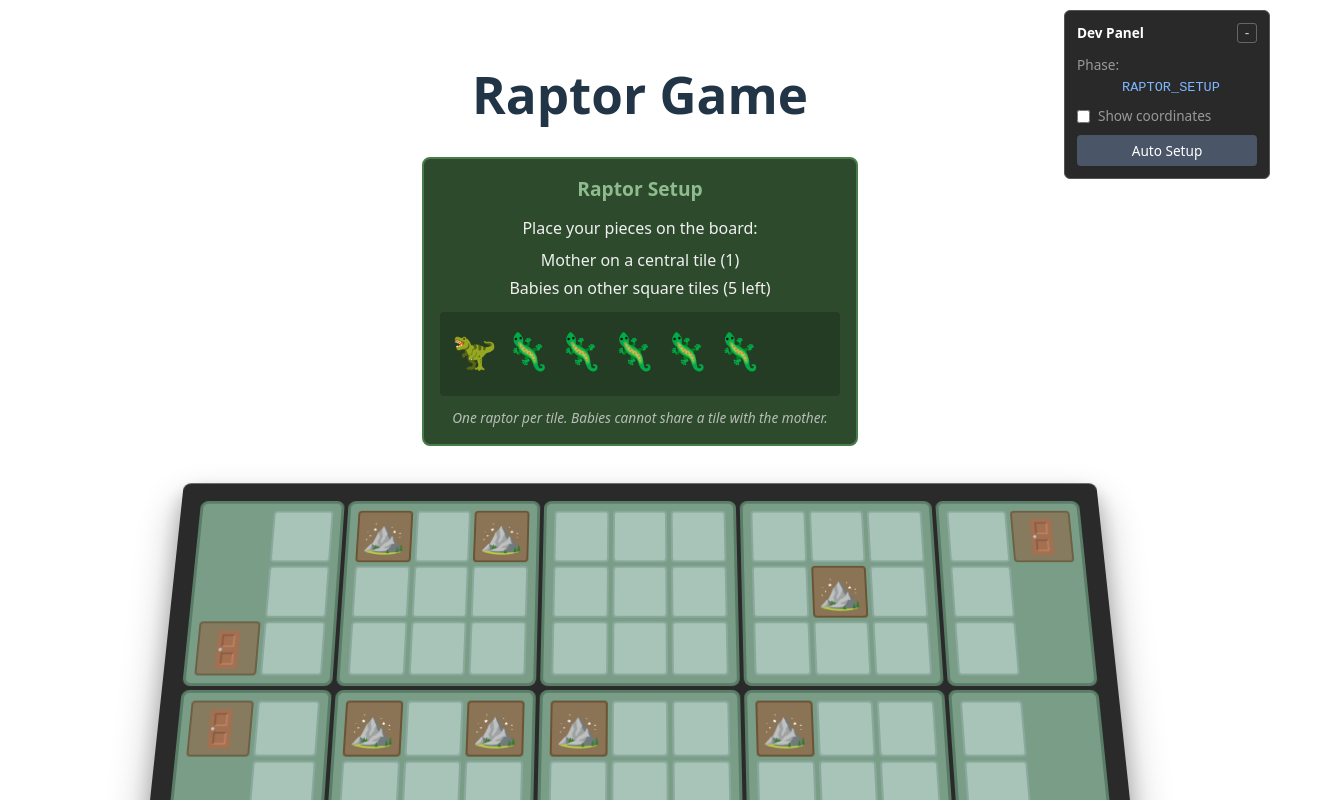
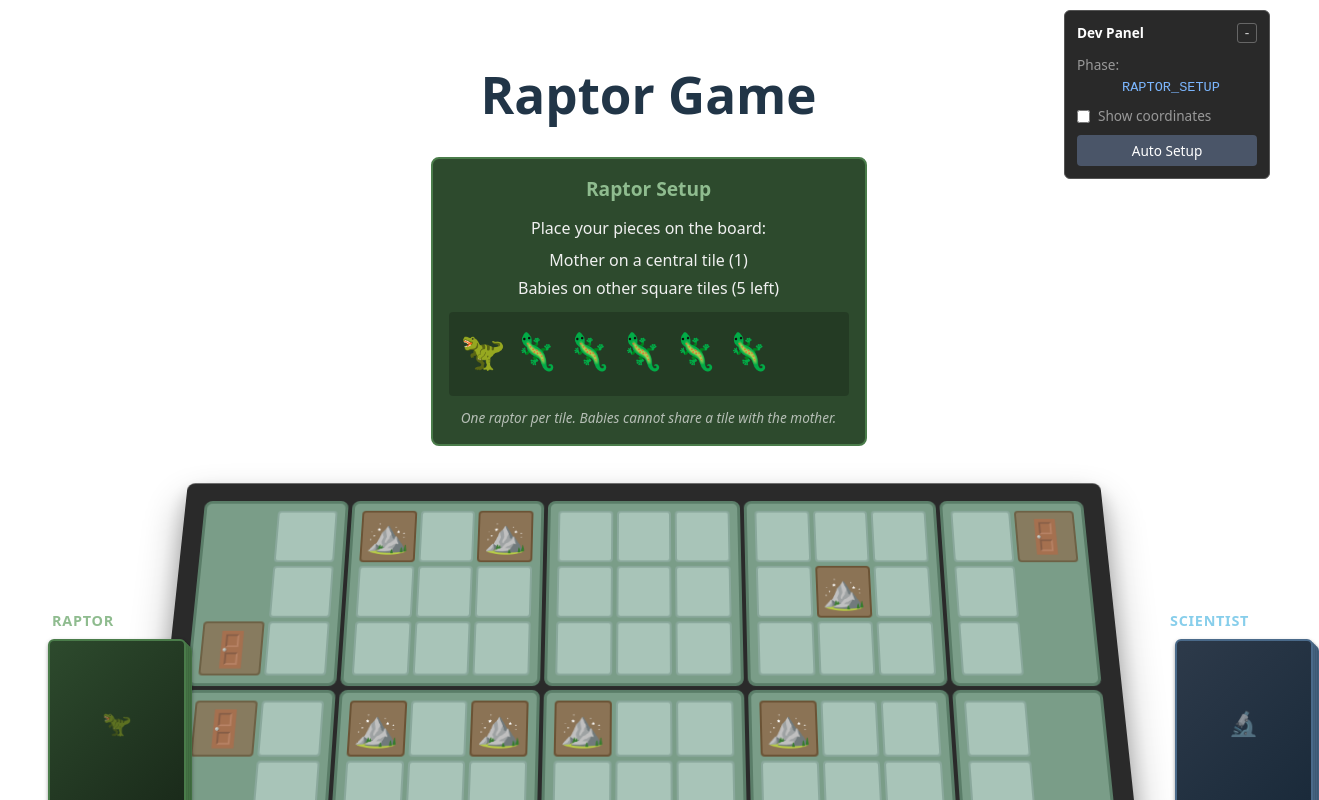
Before and after one commit to pooriajr/raptor, a React (Vite) app: page / in a window 1280 px wide. Shown: the top 800 px of the page, 1319 px wide, since content can reach past the window. Built offline with nearby package versions, Linux system fonts and the light colour scheme.

Commit message:
Add card decks with stacked visual
- CardDeck component shows face-down cards with stack effect
- Raptor deck on left, Scientist deck on right of board
- Stacked cards offset to create 3D pile appearance
- Player-specific colors and icons on card backs
- 75 tests passing

```diff
--- a/src/Board.css
+++ b/src/Board.css
@@ -1,3 +1,18 @@
+.board-area {
+  display: flex;
+  align-items: center;
+  justify-content: center;
+  gap: 2rem;
+  margin: 20px auto;
+}
+
+.deck-area {
+  display: flex;
+  flex-direction: column;
+  align-items: center;
+  padding: 1rem;
+}
+
 .Board {
   display: grid;
   /* 5 columns: L-tile + 3 square tiles + L-tile */
@@ -9,7 +24,6 @@
   background-color: #2a2a2a;
   border-radius: 8px;
   width: fit-content;
-  margin: 20px auto;
 
   /* 3D perspective effect */
   transform: perspective(1200px) rotateX(15deg);
--- a/src/Board.tsx
+++ b/src/Board.tsx
@@ -1,6 +1,7 @@
 import "./Board.css";
 import Tile from "./Tile.tsx";
 import SetupPanel from "./SetupPanel.tsx";
+import CardDeck from "./CardDeck.tsx";
 import { useState } from "react";
 import { useGame } from "./state/GameContext.tsx";
 import type { PieceState, PieceType } from "./types/gameState.ts";
@@ -265,6 +266,10 @@ function Board({ showCoordinates = false }: BoardProps) {
         onDragStart={handleHoldingPenDragStart}
         onDragEnd={handleDragEnd}
       />
+      <div className="board-area">
+        <div className="deck-area left">
+          <CardDeck player="raptor" cardCount={9} />
+        </div>
         <div className="Board">
           {state.tiles.map((tile) => {
             const piecesOnTile = adaptedPieces.filter(
@@ -289,6 +294,10 @@ function Board({ showCoordinates = false }: BoardProps) {
             );
           })}
         </div>
+        <div className="deck-area right">
+          <CardDeck player="scientist" cardCount={9} />
+        </div>
+      </div>
     </>
   );
 }
--- /dev/null
+++ b/src/CardDeck.css
@@ -0,0 +1,63 @@
+.CardDeck {
+  display: flex;
+  flex-direction: column;
+  align-items: center;
+  gap: 0.5rem;
+}
+
+.CardDeck .deck-label {
+  font-weight: bold;
+  font-size: 0.9rem;
+  text-transform: uppercase;
+  letter-spacing: 0.05em;
+}
+
+.CardDeck.raptor .deck-label {
+  color: #8fbc8f;
+}
+
+.CardDeck.scientist .deck-label {
+  color: #87ceeb;
+}
+
+.CardDeck .deck-stack {
+  position: relative;
+  width: 70px;
+  height: 100px;
+}
+
+.CardDeck .card {
+  position: absolute;
+  width: 70px;
+  height: 100px;
+  border-radius: 6px;
+  box-shadow: 0 2px 4px rgba(0, 0, 0, 0.3);
+}
+
+.CardDeck .card-back {
+  background: linear-gradient(135deg, #2a2a3a 0%, #1a1a2a 100%);
+  border: 2px solid #444;
+  display: flex;
+  align-items: center;
+  justify-content: center;
+}
+
+.CardDeck.raptor .card-back {
+  background: linear-gradient(135deg, #2d4a2d 0%, #1a2a1a 100%);
+  border-color: #4a7c4a;
+}
+
+.CardDeck.scientist .card-back {
+  background: linear-gradient(135deg, #2d3a4a 0%, #1a2a3a 100%);
+  border-color: #4a6a8a;
+}
+
+.CardDeck .card-pattern {
+  font-size: 1.5rem;
+  opacity: 0.5;
+}
+
+.CardDeck .card-count {
+  font-size: 0.8rem;
+  color: #888;
+}
--- /dev/null
+++ b/src/CardDeck.tsx
@@ -0,0 +1,36 @@
+import "./CardDeck.css";
+
+interface CardDeckProps {
+  player: "raptor" | "scientist";
+  cardCount: number;
+}
+
+function CardDeck({ player, cardCount }: CardDeckProps) {
+  // Create offset cards for the stack effect (show up to 4 cards in stack)
+  const stackLayers = Math.min(cardCount, 4);
+
+  return (
+    <div className={`CardDeck ${player}`}>
+      <div className="deck-label">{player === "raptor" ? "Raptor" : "Scientist"}</div>
+      <div className="deck-stack">
+        {Array.from({ length: stackLayers }).map((_, index) => (
+          <div
+            key={index}
+            className="card card-back"
+            style={{
+              transform: `translate(${index * 2}px, ${index * 2}px)`,
+              zIndex: stackLayers - index,
+            }}
+          >
+            <div className="card-pattern">
+              {player === "raptor" ? "🦖" : "🔬"}
+            </div>
+          </div>
+        ))}
+      </div>
+      <div className="card-count">{cardCount} cards</div>
+    </div>
+  );
+}
+
+export default CardDeck;
```
Lines whose indentation alone changed are shown as unchanged.
